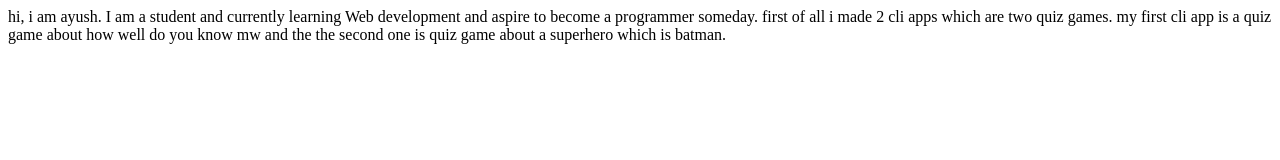
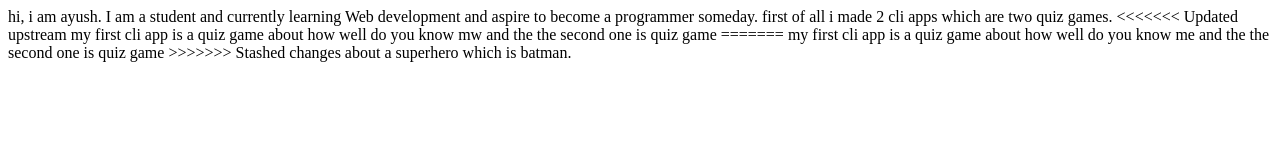
Before and after one commit to ayush6701/my-demo-website, a plain HTML site: page index.html in a window 1280 px wide. Drawn offline with Linux system fonts and the light colour scheme.

Commit message:
update index.html

```diff
--- a/index.html
+++ b/index.html
@@ -10,7 +10,11 @@
     hi, i am ayush. I am a student and currently learning Web development
     and aspire to become a programmer someday.
     first of all i made 2 cli apps which are two quiz games.
+<<<<<<< Updated upstream
     my first cli app is a quiz game about how well do you know mw and the the second one is quiz game
+=======
+    my first cli app is a quiz game about how well do you know me and the the second one is quiz game
+>>>>>>> Stashed changes
     about a superhero which is batman.
 </body>
 </html>
```
